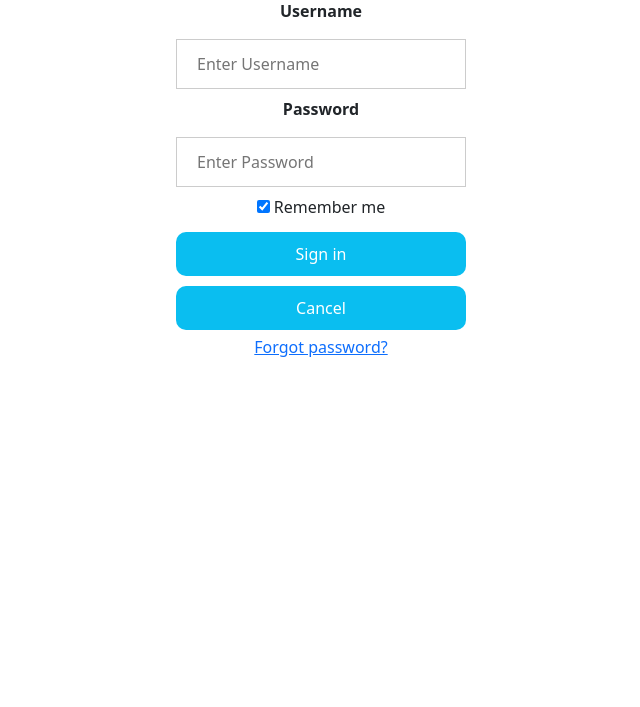
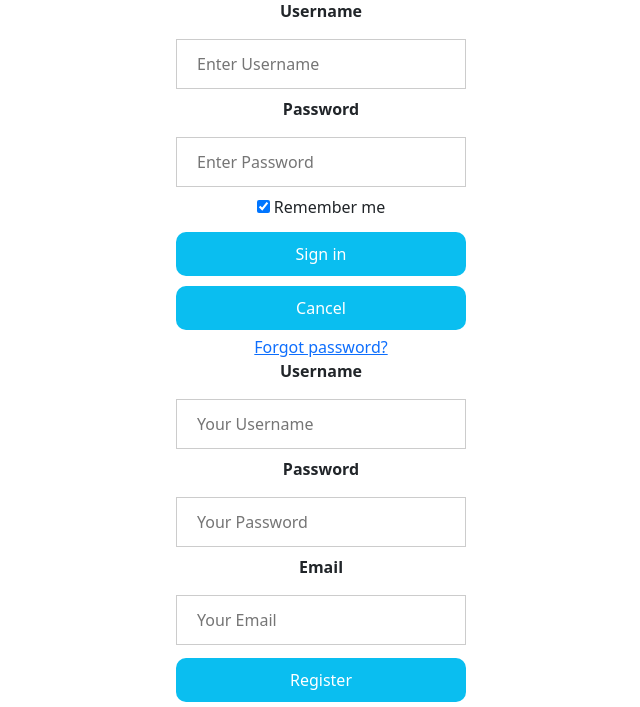
Before and after one commit to kmstr87/B20_Fitness_Signup, a Flask app: page /login in a window 1280 px wide. Shown: the part 386-1093 px from the top of the page, without its empty margins (319-959 px from the left). Before the commit the page ends 743 px from the top, so only its background shows below. Run offline with Flask 3, Linux system fonts and the light colour scheme.

Commit message:
Added register for login.html as well

```diff
--- a/static/css/login_style.css
+++ b/static/css/login_style.css
@@ -47,7 +47,7 @@ button.active {
      color: #fff;
 }
 
-input[type="text"], input[type="password"] {
+input[type="text"], input[type="password"], input[type="email"] {
     width: 100%;
     padding: 12px 20px;
     margin: 8px 0;
--- a/templates/login.html
+++ b/templates/login.html
@@ -42,7 +42,7 @@
         </li>
       </ul>
 
-      <form class="login-content" action="action_page.php" method="post">
+      <form class="login-content" action="/login" name="login" method="post">
         <label for="uname"><b>Username</b></label>
         <input type="text" placeholder="Enter Username" name="uname" required />
 
@@ -62,7 +62,21 @@
         <button type="button" class="cancelbtn">Cancel</button>
         <span class="psw"> <a href="#">Forgot password?</a></span>
       </form>
-      <form class="register-content">
+      <form class="register-content" action="post" name="register">
+        <label for="uname"><b>Username</b></label>
+        <input type="text" placeholder="Your Username" name="uname" required />
+
+        <label for="psw"><b>Password</b></label>
+        <input
+          type="password"
+          placeholder="Your Password"
+          name="psw"
+          required
+        />
+        <label for="email"><b>Email</b></label>
+        <input type="email" placeholder="Your Email" name="email" required />
+
+        <button type="submit">Register</button>
       </form>
     </div>
     <script src="../static/js/login.js"></script>
```
Also changed, not shown: database.db (added).
